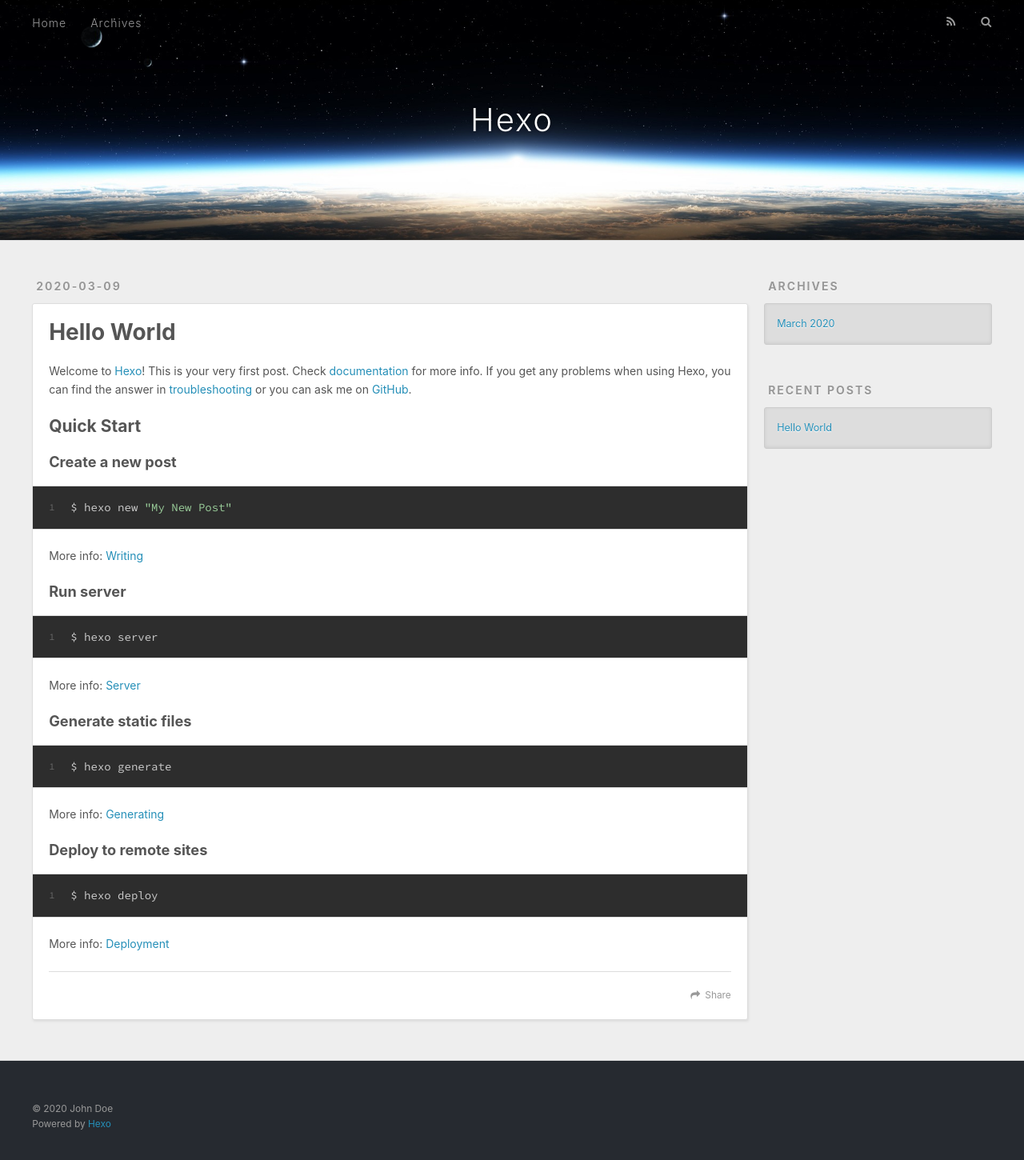
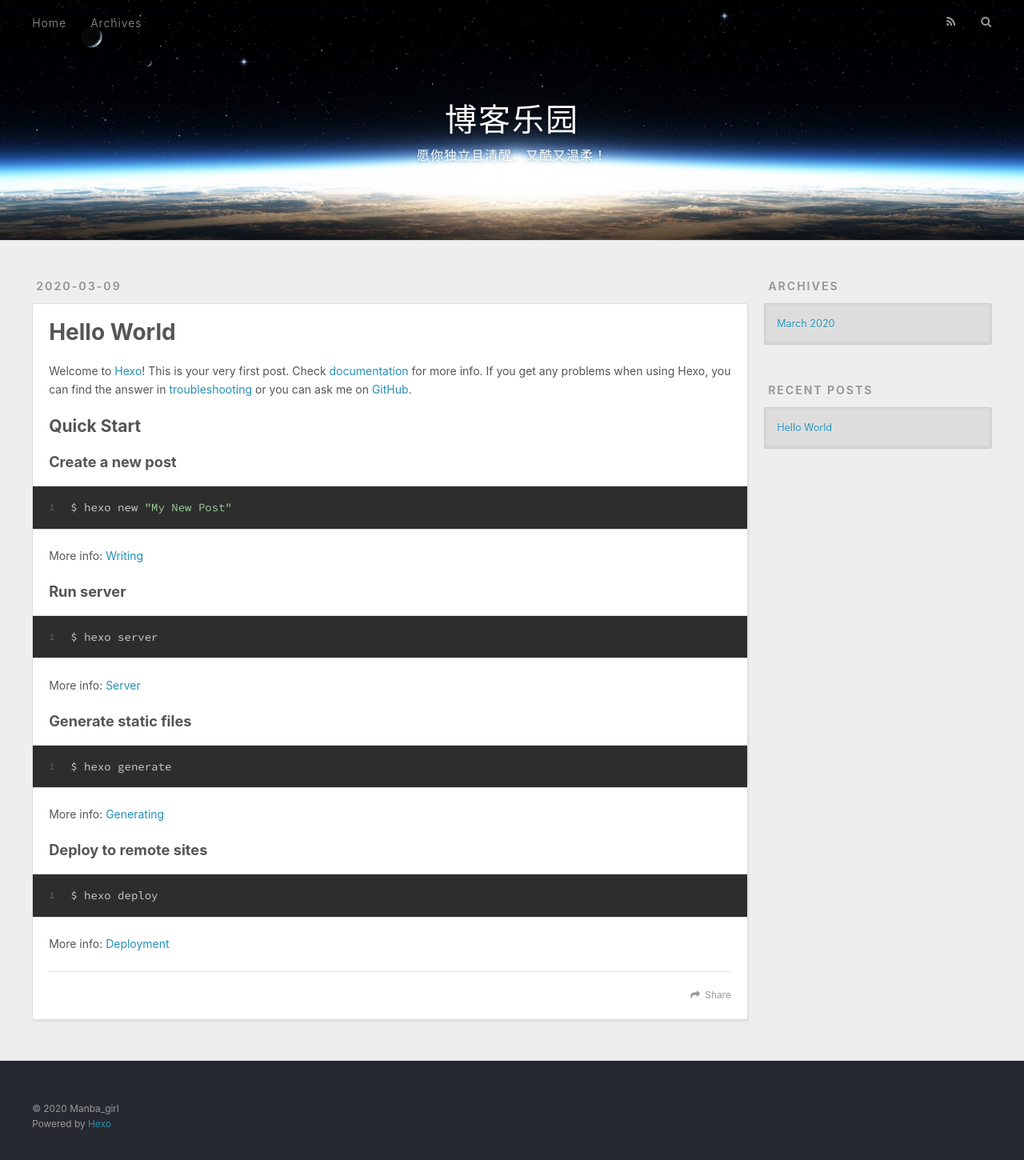
Before and after one commit to XLxlll/XLxlll.github.io, a plain HTML site: page index.html in a window 1280 px wide. Shown: the whole page at 80% size. Drawn offline with nearby package versions, Linux system fonts and the light colour scheme.

Commit message:
Site updated: 2020-03-10 12:59:54

```diff
--- a/index.html
+++ b/index.html
@@ -5,17 +5,16 @@
 
 
 
-  <title>Hexo</title>
+  <title>博客乐园</title>
   <meta name="viewport" content="width=device-width, initial-scale=1, maximum-scale=1">
   <meta property="og:type" content="website">
-<meta property="og:title" content="Hexo">
+<meta property="og:title" content="博客乐园">
 <meta property="og:url" content="http://yoursite.com/index.html">
-<meta property="og:site_name" content="Hexo">
-<meta property="og:locale" content="en_US">
-<meta property="article:author" content="John Doe">
+<meta property="og:site_name" content="博客乐园">
+<meta property="article:author" content="Manba_girl">
 <meta name="twitter:card" content="summary">
 
-    <link rel="alternate" href="/atom.xml" title="Hexo" type="application/atom+xml">
+    <link rel="alternate" href="/atom.xml" title="博客乐园" type="application/atom+xml">
 
 
     <link rel="icon" href="/favicon.png">
@@ -36,8 +35,12 @@
   <div id="header-outer" class="outer">
     <div id="header-title" class="inner">
       <h1 id="logo-wrap">
-        <a href="/" id="logo">Hexo</a>
+        <a href="/" id="logo">博客乐园</a>
       </h1>
+
+        <h2 id="subtitle-wrap">
+          <a href="/" id="subtitle">愿你独立且清醒，又酷又温柔！</a>
+        </h2>
 
     </div>
     <div id="header-inner" class="inner">
@@ -103,7 +106,7 @@
 
     </div>
     <footer class="article-footer">
-      <a data-url="http://yoursite.com/2020/03/09/hello-world/" data-id="ck7ju79tt0000rovihfsl62cc" class="article-share-link">Share</a>
+      <a data-url="http://yoursite.com/2020/03/09/hello-world/" data-id="ck7lfdnrf0000a4viat6r7dnx" class="article-share-link">Share</a>
 
 
     </footer>
@@ -159,7 +162,7 @@
 
   <div class="outer">
     <div id="footer-info" class="inner">
-      &copy; 2020 John Doe<br>
+      &copy; 2020 Manba_girl<br>
       Powered by <a href="http://hexo.io/" target="_blank">Hexo</a>
     </div>
   </div>
```
Also changed, not shown: 2020/03/09/hello-world/index.html (+11 -8 lines), archives/2020/03/index.html (+11 -8 lines), archives/2020/index.html (+11 -8 lines), archives/index.html (+11 -8 lines).
